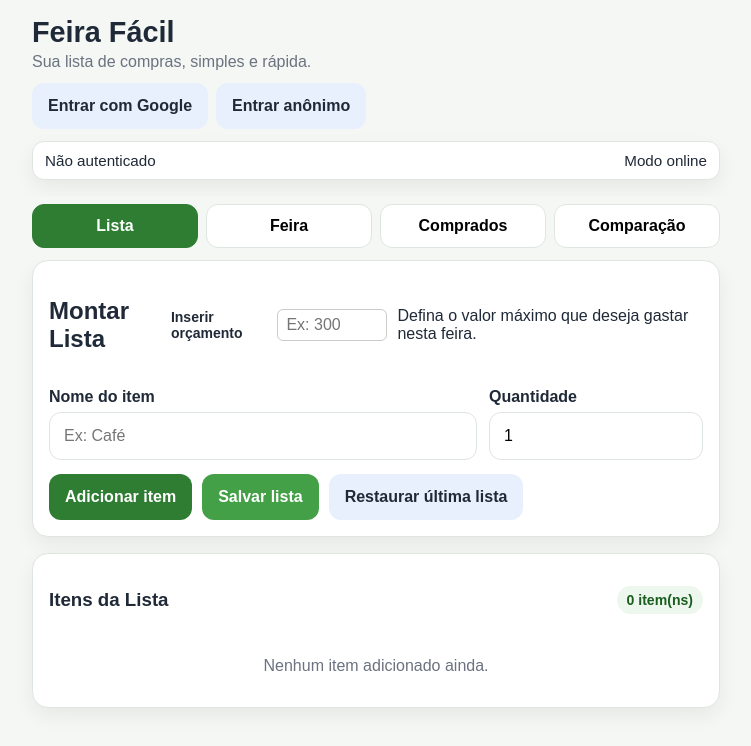
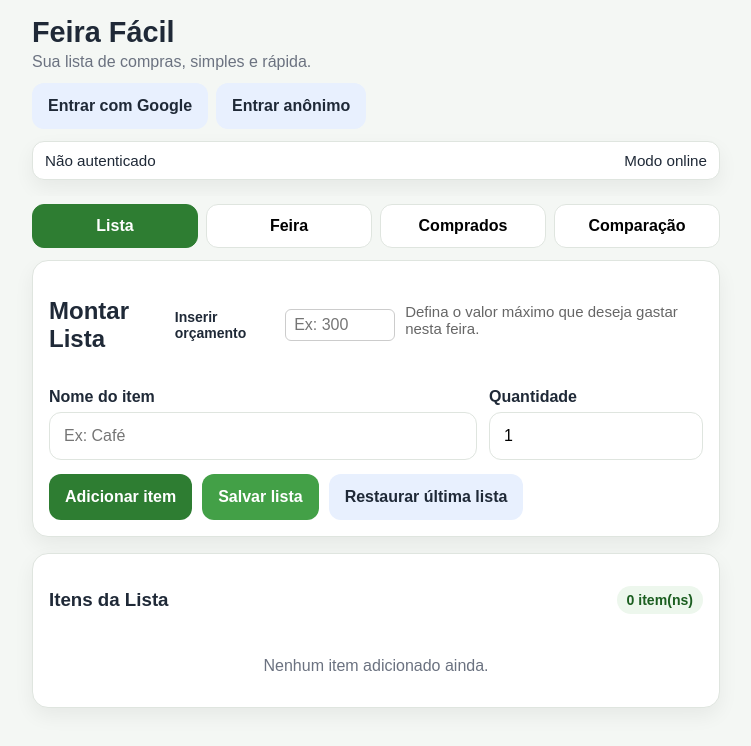
Before and after one commit to alexdeluna/listadecompras, a plain HTML site: page index.html in a window 1280 px wide. Shown: the whole page, without its empty margins (264-1015 px from the left). Drawn offline with Linux system fonts and the light colour scheme; no server answers.

Commit message:
Update visual.css

```diff
--- a/visual.css
+++ b/visual.css
@@ -422,3 +422,10 @@ border-radius:6px;
 border:1px solid #ccc;
 
 }
+
+.orcamento-info{
+  font-size: 15px;
+  color: #666;
+  margin-top: 6px;
+  font-weight: 500;
+}
```
